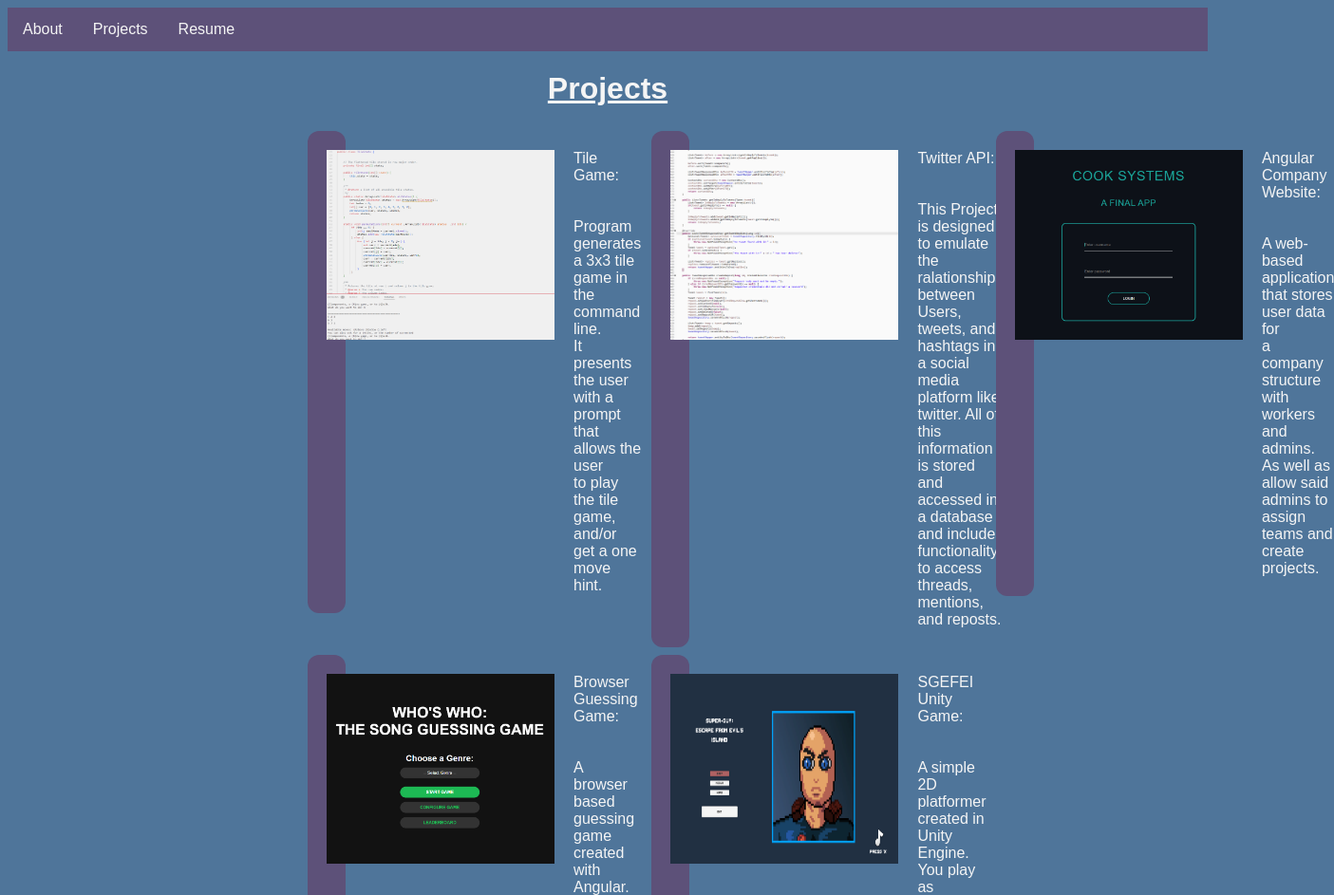
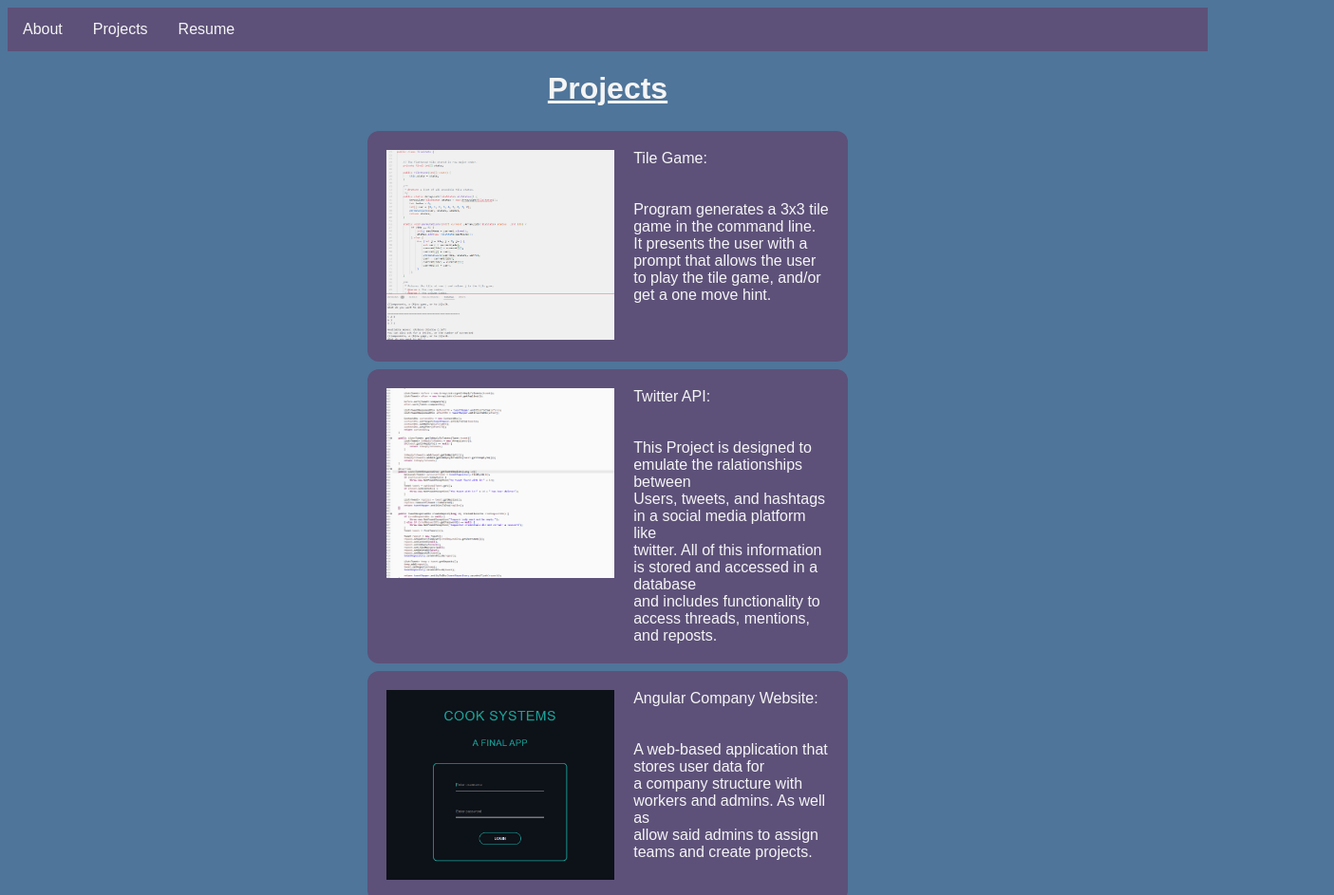
Before and after one commit to hicksjx2397/hicksjx2397.github.io, a plain HTML site: page MyPortfolioProjects.html in a window 1280 px wide. Shown: the top 943 px of the page at 95% size, 1405 px wide, since content can reach past the window. Drawn offline with Linux system fonts and the light colour scheme.

Commit message:
fixed position of projects on project page

```diff
--- a/MyPortfolioProjects.html
+++ b/MyPortfolioProjects.html
@@ -12,8 +12,8 @@
             padding: 20px;
             align-items: bottom;
             margin: 4px 2px;
-            margin-left: 25%;
-            max-width: 1000px;
+            margin-left: 30%;
+            width: 40%;
         }
         .button1 {border-radius: 12px;}
 
```
